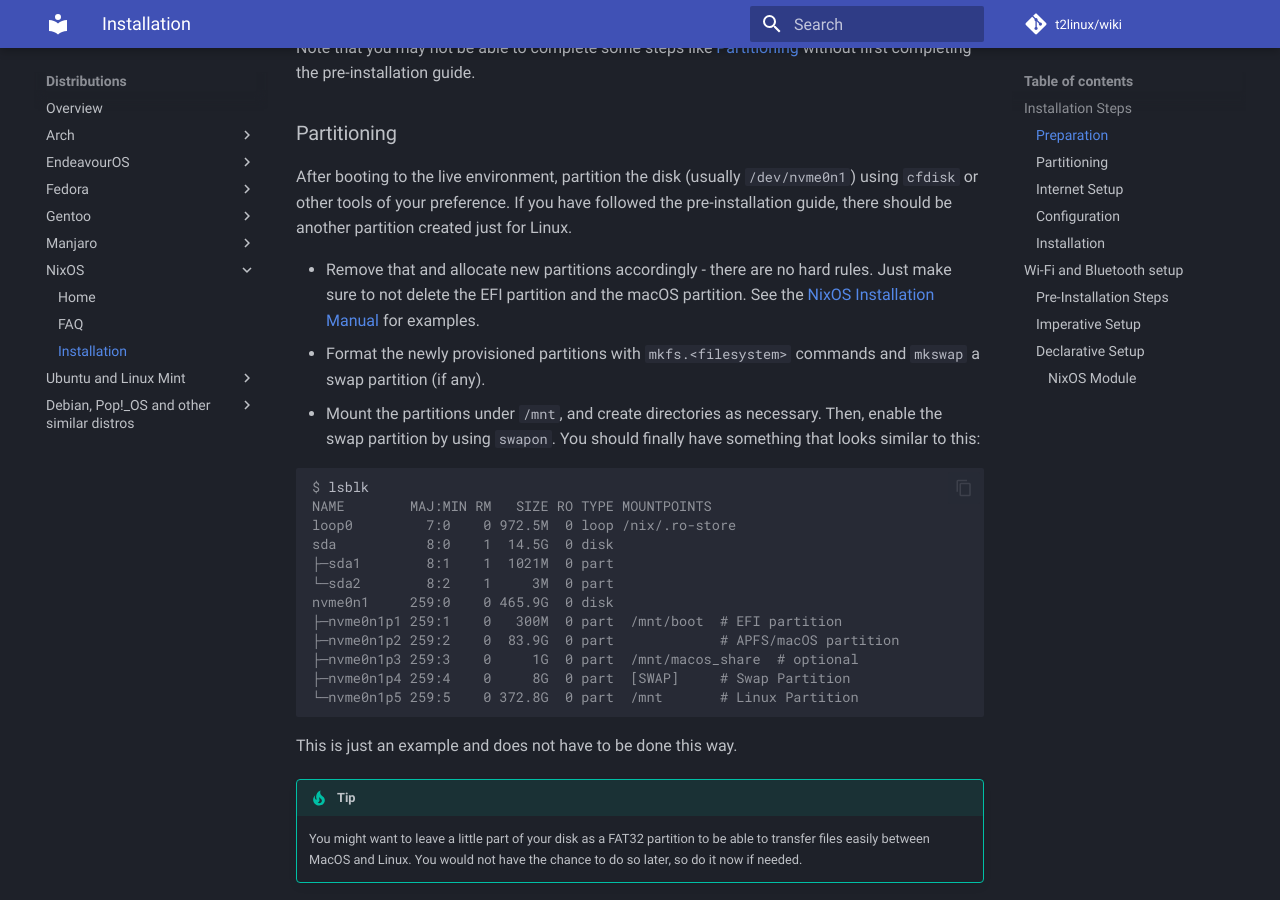
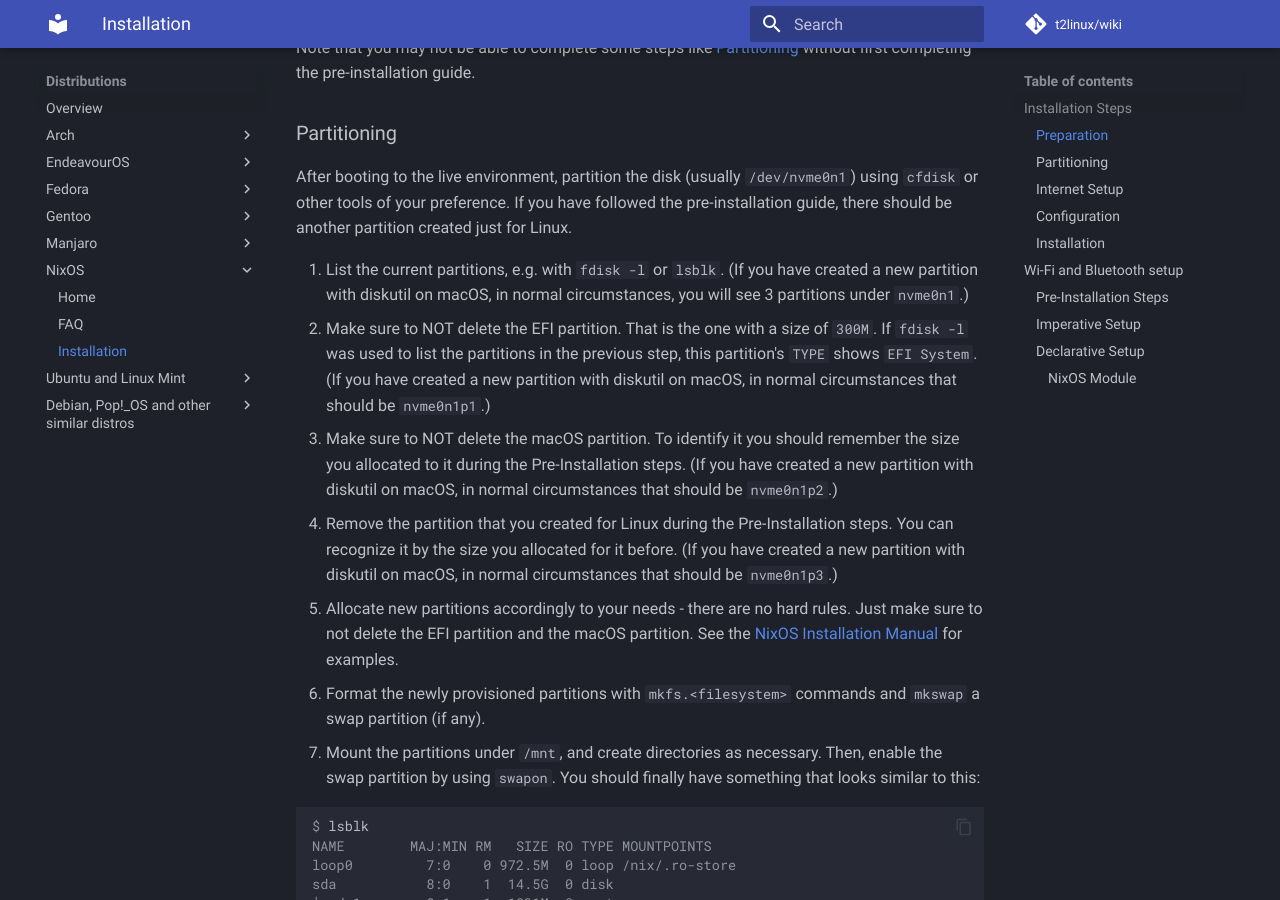
Before and after one commit to t2linux/wiki, an MkDocs documentation site: the page built from docs/distributions/nixos/installation.md, in a window 1280 px wide and 900 px high, scrolled down 653 px. Built offline with MkDocs 1.6.1 and Material for MkDocs 9.7.7, drawn with Linux system fonts in a browser that asks for light colours; comment, search, counter and statistics services are not loaded.

Commit message:
restructure nixos partitioning section to make it more descriptive
restructure to use numbered lists, go into more detail regarding
partition identification

````diff
--- a/docs/distributions/nixos/installation.md
+++ b/docs/distributions/nixos/installation.md
@@ -23,9 +23,13 @@ Note that you may not be able to complete some steps like [Partitioning](#partit
 After booting to the live environment, partition the disk (usually `/dev/nvme0n1`) using `cfdisk` or other tools of your preference.
 If you have followed the pre-installation guide, there should be another partition created just for Linux.
 
-- Remove that and allocate new partitions accordingly - there are no hard rules. Just make sure to not delete the EFI partition and the macOS partition. See the [NixOS Installation Manual](https://nixos.org/manual/nixos/stable/#sec-installation-manual-partitioning-UEFI) for examples.
-- Format the newly provisioned partitions with `mkfs.<filesystem>` commands and `mkswap` a swap partition (if any).
-- Mount the partitions under `/mnt`, and create directories as necessary. Then, enable the swap partition by using `swapon`. You should finally have something that looks similar to this:
+1. List the current partitions, e.g. with `fdisk -l` or `lsblk`. (If you have created a new partition with diskutil on macOS, in normal circumstances, you will see 3 partitions under `nvme0n1`.)
+2. Make sure to NOT delete the EFI partition. That is the one with a size of `300M`. If `fdisk -l` was used to list the partitions in the previous step, this partition's `TYPE` shows `EFI System`. (If you have created a new partition with diskutil on macOS, in normal circumstances that should be `nvme0n1p1`.)
+3. Make sure to NOT delete the macOS partition. To identify it you should remember the size you allocated to it during the Pre-Installation steps. (If you have created a new partition with diskutil on macOS, in normal circumstances that should be `nvme0n1p2`.)
+4. Remove the partition that you created for Linux during the Pre-Installation steps. You can recognize it by the size you allocated for it before. (If you have created a new partition with diskutil on macOS, in normal circumstances that should be `nvme0n1p3`.)
+5. Allocate new partitions accordingly to your needs - there are no hard rules. Just make sure to not delete the EFI partition and the macOS partition. See the [NixOS Installation Manual](https://nixos.org/manual/nixos/stable/#sec-installation-manual-partitioning-UEFI) for examples.
+6. Format the newly provisioned partitions with `mkfs.<filesystem>` commands and `mkswap` a swap partition (if any).
+7. Mount the partitions under `/mnt`, and create directories as necessary. Then, enable the swap partition by using `swapon`. You should finally have something that looks similar to this:
 
 ```console
 $ lsblk
````
